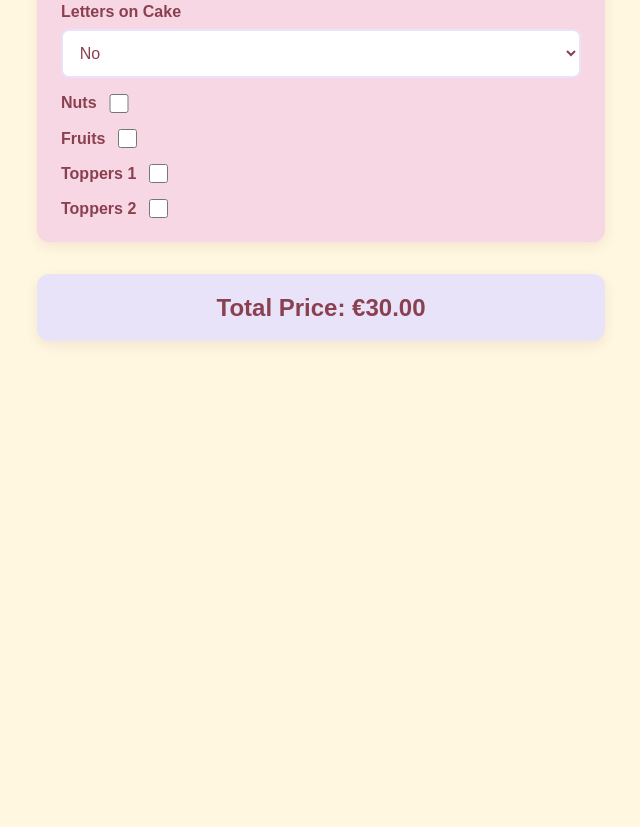
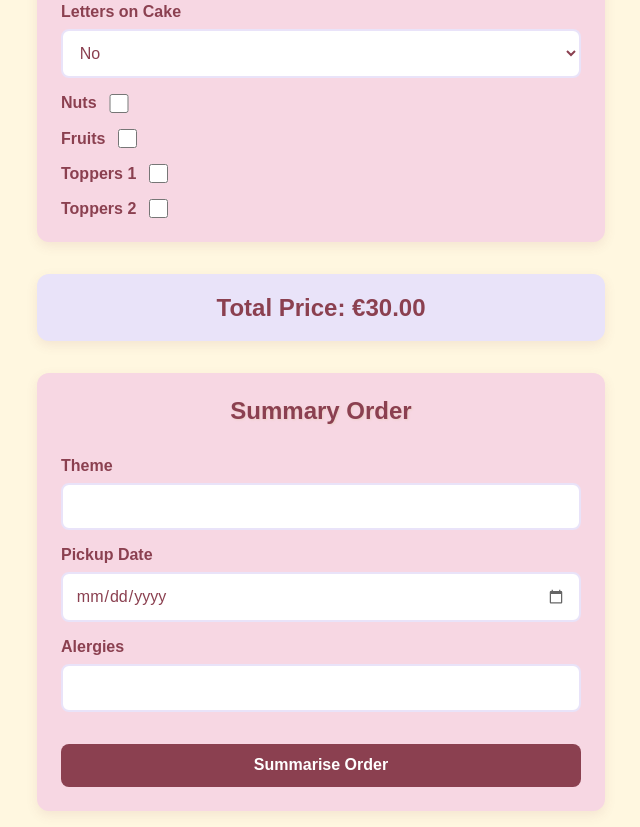
Before and after one commit to orierezori/CakePriceCalculator, a website: page index.html in a window 1280 px wide. Shown: the part 770-1597 px from the top of the page, without its empty margins (319-959 px from the left). Before the commit the page ends 1147 px from the top, so only its background shows below. Drawn offline with Linux system fonts and the light colour scheme.

Commit message:
Update index.html
Add order summary section

```diff
--- a/index.html
+++ b/index.html
@@ -82,6 +82,70 @@
       background: #E9E3F9;
       border-radius: 12px;
       box-shadow: 0 4px 12px rgba(139, 64, 80, 0.1);
+    }
+
+    /* Added styles for the new Summary Order section */
+    .summary-order-section {
+      display: flex;
+      flex-direction: column;
+      gap: 1rem; /* Same as form */
+      background: #F7D7E3; /* Same background as form */
+      padding: 1.5rem; /* Same padding as form */
+      border-radius: 12px; /* Same border-radius as form */
+      box-shadow: 0 4px 12px rgba(139, 64, 80, 0.1); /* Same box-shadow as form */
+      margin-top: 2rem; /* Space from the price display */
+    }
+
+    .summary-order-section h2 {
+      text-align: center;
+      color: #8B4050; /* Theme color */
+      font-size: 1.5rem; /* Adjusted size, smaller than H1 */
+      margin: 0 0 1rem 0; /* Adjusted margin, no top margin as parent has padding */
+      text-shadow: 1px 1px 2px rgba(213, 196, 140, 0.3); /* Consistent with H1 */
+      /* Removing background from this h2 to let parent background show */
+      background: none;
+      box-shadow: none;
+      padding: 0; /* Reset padding if it inherited from generic h2 */
+    }
+
+    /* Added styles for input[type="date"] to match other inputs */
+    /* This is a new rule to adhere to "only add" constraint */
+    input[type="date"] {
+      width: 100%;
+      padding: 0.8rem;
+      border: 2px solid #E9E3F9;
+      border-radius: 8px;
+      font-size: 1rem;
+      background: white;
+      color: #8B4050;
+      font-family: Arial, sans-serif; /* Ensure font consistency */
+    }
+    /* Styling for placeholder text in date input (might need browser prefixes) */
+    input[type="date"]::-webkit-calendar-picker-indicator {
+        opacity: 0.6;
+    }
+    input[type="date"]:required:invalid::-webkit-datetime-edit {
+        color: #999; /* Light grey for placeholder text like "mm/dd/yyyy" */
+    }
+
+
+    /* Added styles for the Summarise Order button */
+    #summariseOrderBtn {
+      background-color: #8B4050; /* Main theme accent color */
+      color: white;
+      padding: 0.8rem 1.5rem;
+      border: none;
+      border-radius: 8px;
+      font-size: 1rem;
+      font-weight: 600;
+      cursor: pointer;
+      margin-top: 1rem; /* Space above the button */
+      width: 100%;
+      transition: background-color 0.3s ease;
+    }
+
+    #summariseOrderBtn:hover {
+      background-color: #A45069; /* Slightly lighter/different shade for hover */
     }
   </style>
 </head>
@@ -174,6 +238,22 @@
     </label>
   </form>
   <h2>Total Price: €<span id="totalPrice">0.00</span></h2>
+
+  <!-- Added Summary Order Section -->
+  <div class="summary-order-section">
+    <h2>Summary Order</h2>
+    <label>Theme
+      <input type="text" id="theme" name="theme">
+    </label>
+    <label>Pickup Date
+      <input type="date" id="pickupDate" name="pickupDate">
+    </label>
+    <label>Alergies
+      <input type="text" id="alergies" name="alergies">
+    </label>
+    <button type="button" id="summariseOrderBtn">Summarise Order</button>
+  </div>
+  <!-- End of Added Summary Order Section -->
 
   <script>
     const form = document.getElementById('cakeForm');
```
